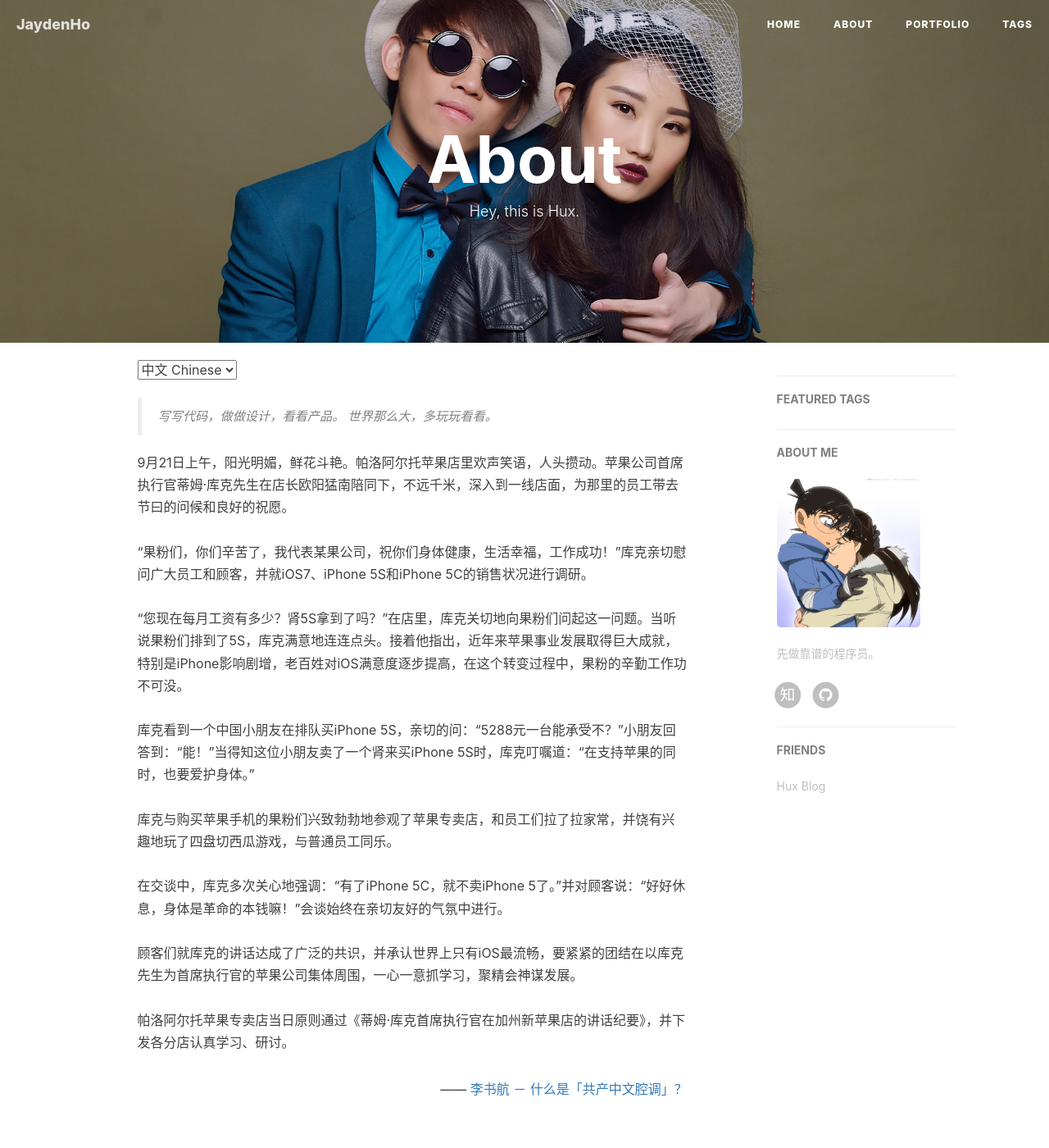
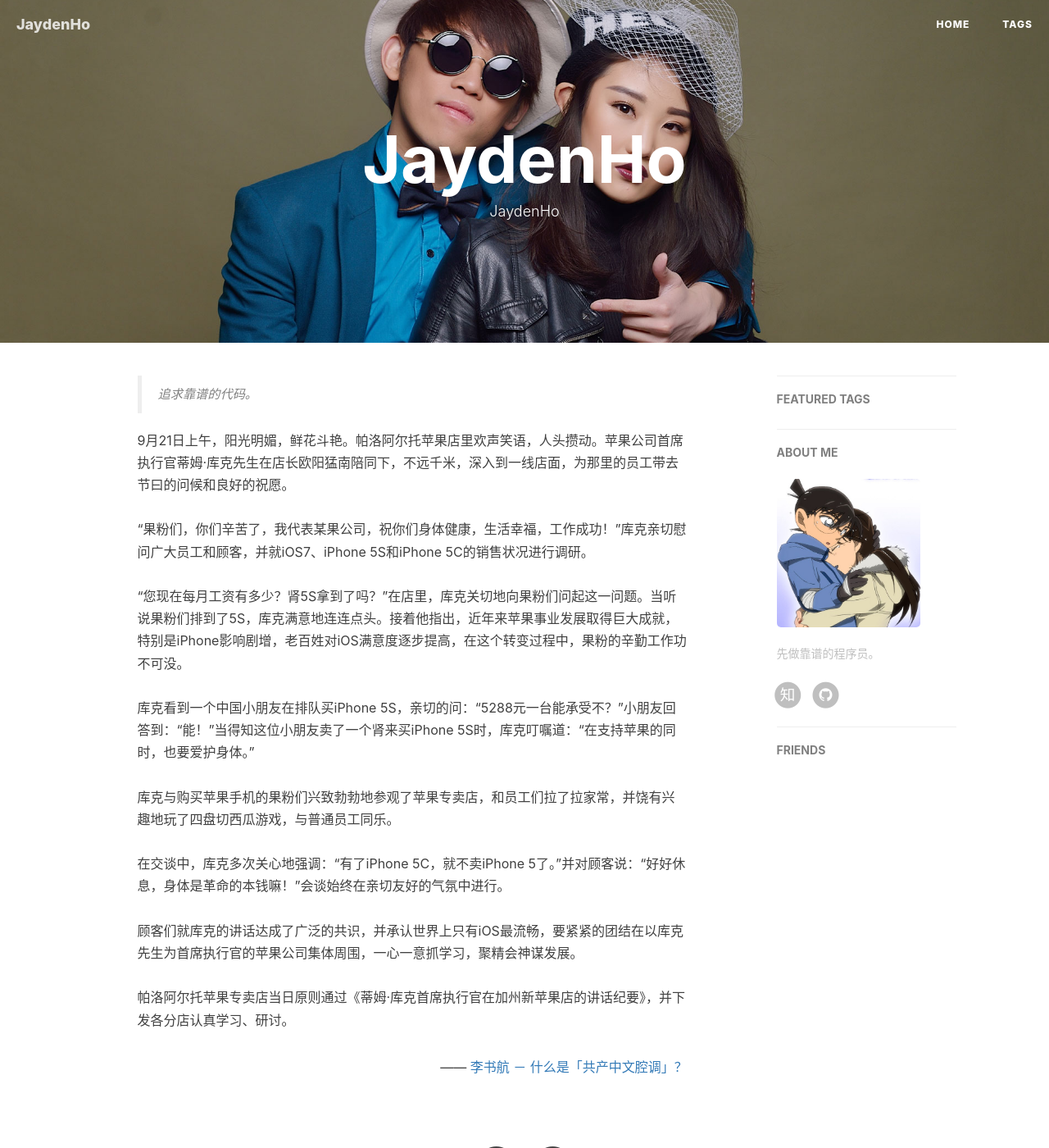
Before and after one commit to JaydenHoFly/JaydenHoFly.github.io, a Jekyll site: the page built from about.html, in a window 1280 px wide and 1400 px high. Shown: the whole window at 82% size. Built offline with Jekyll 4.4.1, drawn with Linux system fonts in a browser that asks for light colours; nearby versions of some CDN libraries; comment, search, counter and statistics services are not loaded.

Commit message:
[顶部导航栏]了解原理

```diff
--- a/_config.yml
+++ b/_config.yml
@@ -13,7 +13,7 @@
 # SNS settings
 RSS: false
 #weibo_username:     huxpro
-zhihu_username:     JaydenHo
+zhihu_username:     raymond-ho-44
 github_username:    JaydenHoFly
 #twitter_username:  huxpro
 #facebook_username:  huxpro
@@ -81,8 +81,5 @@
 
 # Friends
 friends: [
-    {
-        title: "Hux Blog",
-        href: "http://huangxuan.me"
-    }
+
 ]
--- a/_includes/nav.html
+++ b/_includes/nav.html
@@ -1,4 +1,4 @@
-<!-- Navigation -->
+ <!-- Navigation -->
 <nav class="navbar navbar-default navbar-custom navbar-fixed-top">
     <div class="container-fluid">
         <!-- Brand and toggle get grouped for better mobile display -->
@@ -24,7 +24,7 @@
                     <li>
                         <a href="{{ site.baseurl }}/">Home</a>
                     </li>
-                    {% for page in site.pages %}{% if page.title %}
+                    {% for page in site.pages %}{% if page.title %} <!-- 遍历文件夹中的文件,如果某个page设置了title,就显示在顶部导航栏-->
                     <li>
                         <a href="{{ page.url | prepend: site.baseurl }}">{{ page.title }}</a>
                     </li>
--- a/about.html
+++ b/about.html
@@ -1,21 +1,19 @@
 ---
 layout: page
-title: "About"
-description: "Hey, this is Hux."
+description: "JaydenHo"
 header-img: "img/about-bg.jpg"
 ---
 
 <!-- Language Selector -->
-<select onchange= "onLanChange(this.options[this.options.selectedIndex].value)">
+<!-- <select onchange= "onLanChange(this.options[this.options.selectedIndex].value)">
     <option value="0" selected> 中文 Chinese </option>
     <option value="1"> 英语 English </option>
-</select>
+</select> -->
 
 <!-- Chinese Version -->
 <div class="zh post-container">
     <blockquote>
-        写写代码，做做设计，看看产品。
-        世界那么大，多玩玩看看。
+        追求靠谱的代码。
     </blockquote>
     9月21日上午，阳光明媚，鲜花斗艳。帕洛阿尔托苹果店里欢声笑语，人头攒动。苹果公司首席执行官蒂姆·库克先生在店长欧阳猛南陪同下，不远千米，深入到一线店面，为那里的员工带去节曰的问候和良好的祝愿。<br><br>“果粉们，你们辛苦了，我代表某果公司，祝你们身体健康，生活幸福，工作成功！”库克亲切慰问广大员工和顾客，并就iOS7、iPhone 5S和iPhone 5C的销售状况进行调研。 <br><br>“您现在每月工资有多少？肾5S拿到了吗？”在店里，库克关切地向果粉们问起这一问题。当听说果粉们排到了5S，库克满意地连连点头。接着他指出，近年来苹果事业发展取得巨大成就，特别是iPhone影响剧增，老百姓对iOS满意度逐步提高，在这个转变过程中，果粉的辛勤工作功不可没。<br><br>库克看到一个中国小朋友在排队买iPhone 5S，亲切的问：“5288元一台能承受不？”小朋友回答到：“能！”当得知这位小朋友卖了一个肾来买iPhone 5S时，库克叮嘱道：“在支持苹果的同时，也要爱护身体。”<br><br>库克与购买苹果手机的果粉们兴致勃勃地参观了苹果专卖店，和员工们拉了拉家常，并饶有兴趣地玩了四盘切西瓜游戏，与普通员工同乐。<br><br>在交谈中，库克多次关心地强调：“有了iPhone 5C，就不卖iPhone 5了。”并对顾客说：“好好休息，身体是革命的本钱嘛！”会谈始终在亲切友好的气氛中进行。<br><br>顾客们就库克的讲话达成了广泛的共识，并承认世界上只有iOS最流畅，要紧紧的团结在以库克先生为首席执行官的苹果公司集体周围，一心一意抓学习，聚精会神谋发展。<br>
     <br>帕洛阿尔托苹果专卖店当日原则通过《蒂姆·库克首席执行官在加州新苹果店的讲话纪要》，并下发各分店认真学习、研讨。
--- a/portfolio/index.html
+++ b/portfolio/index.html
@@ -1,5 +1,4 @@
 ---
-title: Portfolio
 layout: default
 ---
 
--- a/tags.html
+++ b/tags.html
@@ -1,7 +1,7 @@
 ---
 title: Tags
 layout: default
-description: keep hungry keep foolish
+description: TODO
 header-img: "img/tag-bg.jpg"
 ---
 
```
